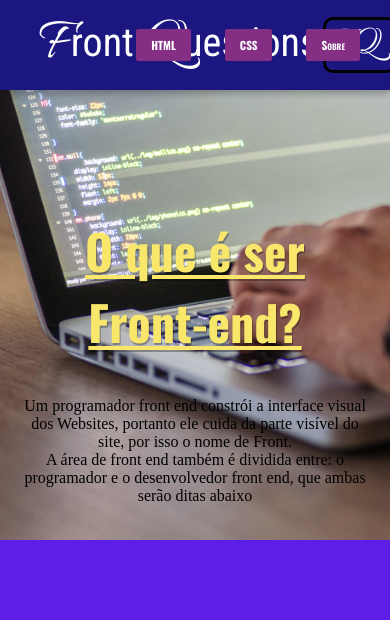
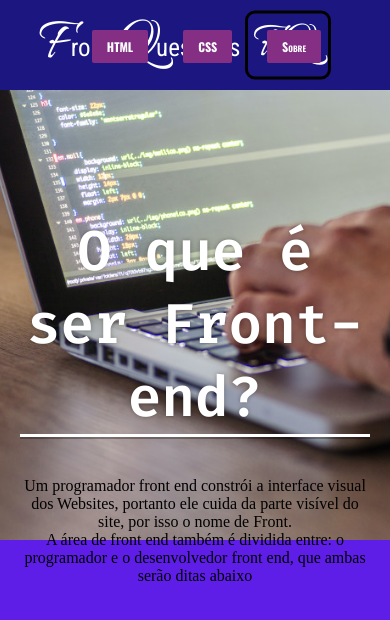
Before and after one commit to Wellington-Lucas/Frontend-projeto, a plain HTML site: page index.html in a window 390 px wide. Drawn offline with nearby package versions, Linux system fonts and the light colour scheme.

Commit message:
arrumando o css
Arrumei o css e algumas questões de responsividade

```diff
--- /dev/null
+++ b/fonts.css
@@ -0,0 +1,3 @@
+@import url('https://fonts.googleapis.com/css2?family=Allura&family=Roboto+Condensed&display=swap');
+@import url('https://fonts.googleapis.com/css2?family=Open+Sans&family=Oswald:wght@700&display=swap');
+@import url('https://fonts.googleapis.com/css2?family=Fira+Code:wght@300;600&display=swap');
--- a/index.html
+++ b/index.html
@@ -5,7 +5,7 @@
     <meta charset="UTF-8">
     <meta http-equiv="X-UA-Compatible" content="IE=edge">
     <meta name="viewport" content="width=device-width, initial-scale=1.0">
-    <link rel="stylesheet" href="style.css">
+    <link rel="stylesheet" href="main.css">
     <link rel="stylesheet" href="mediaquery.css">
     <link rel="shortcut icon" href="icon/computer-laptop-icon.png" type="image/x-icon">
     <title>Front-end</title>
@@ -15,7 +15,8 @@
 
 <body>
     <header>
-        <h1 id="texto-logo"><span class="letraCustom">F</span>ront <span class="letraCustom">Q</span>uestions</h1>
+        <div class="menu">
+            <h1 class="texto-logo"><span class="letraCustom">F</span>ront <span class="letraCustom">Q</span>uestions</h1>
             <nav>
                 <div class="linkPrincipal">
                     <a href="#">HTML</a>
@@ -48,6 +49,7 @@
                     </a>
                 </div>
             </nav>
+        </div>
     </header>
     <main>
         <section class="slide-inicial">
--- /dev/null
+++ b/main.css
@@ -0,0 +1,2 @@
+@import url(fonts.css);
+@import url(style.css);
--- a/style.css
+++ b/style.css
@@ -1,6 +1,3 @@
-@import url('https://fonts.googleapis.com/css2?family=Allura&family=Roboto+Condensed&display=swap');
-@import url('https://fonts.googleapis.com/css2?family=Open+Sans&family=Oswald:wght@700&display=swap');
-
 @keyframes animacao {
     from {
         background-color: rgb(132, 47, 132);
@@ -24,37 +21,48 @@
     --font-fq: 'Allura', cursive;
     --fonte-principal: 'Oswald', sans-serif;
     --fonte-texto: 'Open Sans', sans-serif;
+    --fonte-cod: 'Fira Code', monospace;
+}
+
+
+html {
+    font-size: 62.5%;
 }
 
 body {
+    font-size: 1.6rem;
     background-color: #5F1EE8;
 }
 
 header {
-    display: flex;
-    align-items: center;
-    position: sticky;
-    top: 0;
     background: #1C1780;
     height: 90px;
-    width: 100%;
     box-shadow: 0px 4px 6px 0px rgb(0 0 0 / 24%);
 }
 
-#texto-logo {
-    font: normal normal 2.5em var(--fonte-titulo);
+.menu {
+    display: flex;
+    position: relative;
+    align-items: center;
+    margin: auto;
+    height: inherit;
+    width: 80%;
+    max-width: 1000px;
+}
+
+.texto-logo {
+    font: normal normal 2.5rem var(--fonte-titulo);
     color: white;
-    position: absolute;
-    left: 10%;
 }
 
 span.letraCustom {
     font-family: var(--font-fq);
-    font-size: 1.5em;
+    font-size: 6rem;
 }
 
-#texto-logo::after {
+.texto-logo::after {
     content: 'FQ';
+    font-size: 5rem;
     position: absolute;
     top: 50%;
     transform: translateY(-50%);
@@ -68,6 +76,7 @@ span.letraCustom {
 nav {
     position: absolute;
     right: 0;
+    font-size: 2rem;
 }
 
 .linkPrincipal a {
@@ -76,7 +85,7 @@ nav {
     margin-right: 30px;
     background-color: rgb(132, 47, 132);
     color: white;
-    font-size: 70%;
+    font-size: 1.2rem;
     font-family: var(--fonte-principal);
     font-variant: small-caps;
     border-radius: 2px;
@@ -99,7 +108,7 @@ nav {
     justify-content: center;
     text-align: center;
     height: 450px;
-    width:100%;
+    width: 100%;
     background: grey url(images/imagemDesenvolvedor.jpg) center center no-repeat;
     background-size: cover;
 }
@@ -107,18 +116,20 @@ nav {
 .pergunta {
     height: 200px;
 
-    padding:40px 20px;
+    padding: 40px 20px;
 }
 
 .pergunta > h1 {
-    text-decoration: underline;
-    color:rgb(248, 231, 106);
-    text-shadow: 1px 2px rgba(0, 0, 0, 0.307);
-    font: normal normal 3em 'Oswald', sans-serif;
-    padding-bottom: 40px;
+    border-bottom: 3px solid white;
+    box-shadow: 0 2px rgba(0, 0, 0, 0.307);
+    color: white;
+    text-shadow: 0px 0px 4px  rgba(0, 0, 0, 0.307);
+    font: normal bold 5.6rem var(--fonte-cod);
+    margin-bottom: 40px;
 }
 
 .pergunta > p {
+
 }
 
 footer {}
```
Lines whose indentation alone changed are shown as unchanged.
